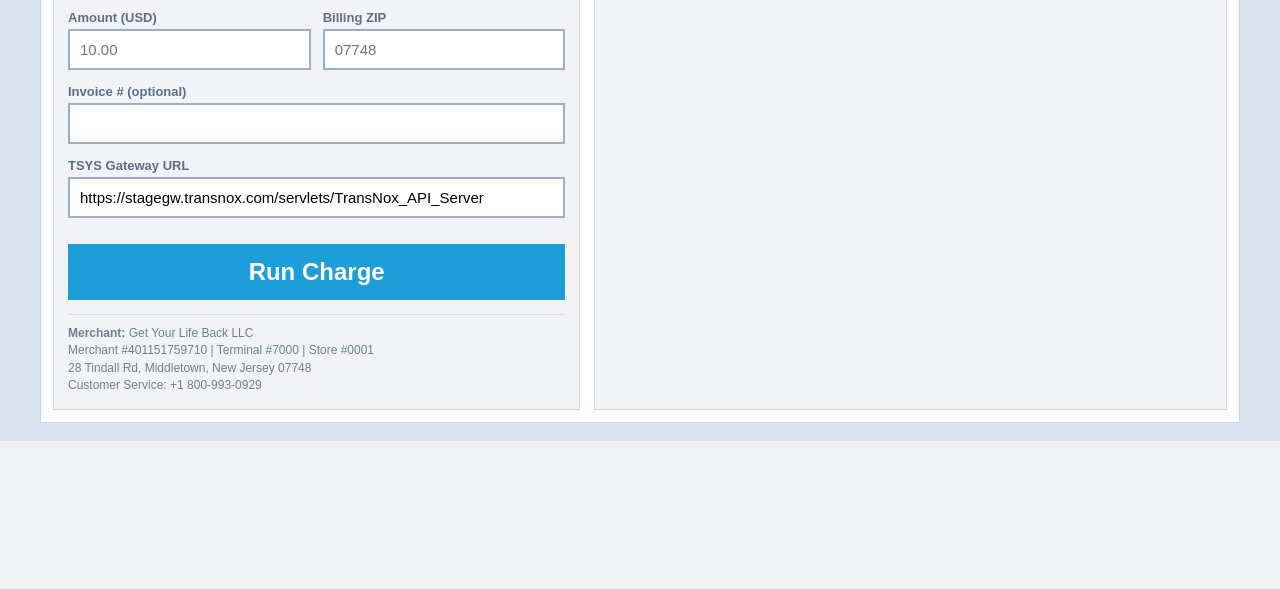
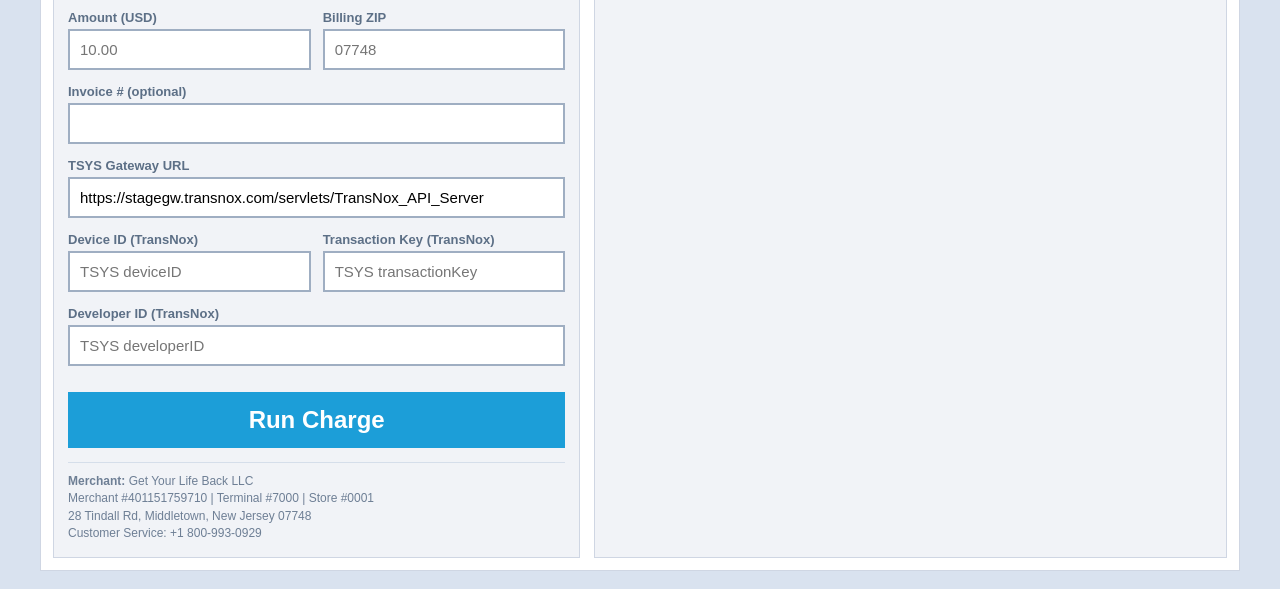
Before and after one commit to utkutepe3-cell/devasa, a PHP site: page /tsys_virtual_terminal.php in a window 1280 px wide. Shown: the part 371-960 px from the top of the page. Before the commit the page ends 812 px from the top, so only its background shows below. Run offline with PHP 8.4, Linux system fonts and the light colour scheme.

Commit message:
Switch TransNox XML to API v3 Sale/Auth/Void/Return schema
Co-authored-by: utkutepe3-cell <utkutepe3-cell@users.noreply.github.com>

```diff
--- a/tsys_virtual_terminal.php
+++ b/tsys_virtual_terminal.php
@@ -37,12 +37,18 @@ $merchantConfig = [
 
 $defaultGatewayUrl = 'https://stagegw.transnox.com/servlets/TransNox_API_Server';
 $gatewayUrl = trim((string) ($_POST['gateway_url'] ?? getenv('TSYS_API_URL') ?: $defaultGatewayUrl));
+$transNoxDeviceId = trim((string) ($_POST['transnox_device_id'] ?? getenv('TSYS_DEVICE_ID') ?: ''));
+$transNoxTransactionKey = trim((string) ($_POST['transnox_transaction_key'] ?? getenv('TSYS_TRANSACTION_KEY') ?: ''));
+$transNoxDeveloperId = trim((string) ($_POST['transnox_developer_id'] ?? getenv('TSYS_DEVELOPER_ID') ?: ''));
 
 $apiConfig = [
     // Canli/sandbox endpointi: form alani > environment > fallback.
     'baseUrl' => rtrim($gatewayUrl, '/'),
     'apiKey' => (string) getenv('TSYS_API_KEY'),
     'apiSecret' => (string) getenv('TSYS_API_SECRET'),
+    'transnoxDeviceId' => $transNoxDeviceId,
+    'transnoxTransactionKey' => $transNoxTransactionKey,
+    'transnoxDeveloperId' => $transNoxDeveloperId,
     'timeout' => 45,
 ];
 
@@ -286,62 +292,46 @@ function isTransNoxGatewayUrl(string $url): bool
 function buildTransNoxXmlRequest(array $payload, array $apiConfig): string
 {
     $rootMap = [
-        'sale' => 'SaleRequest',
-        'auth' => 'AuthRequest',
-        'void' => 'VoidRequest',
-        'refund' => 'ReturnRequest',
+        'sale' => 'Sale',
+        'auth' => 'Auth',
+        'void' => 'Void',
+        'refund' => 'Return',
     ];
 
     $transactionType = (string) ($payload['transactionType'] ?? 'sale');
-    $rootNode = $rootMap[$transactionType] ?? 'SaleRequest';
+    $rootNode = $rootMap[$transactionType] ?? 'Sale';
+    [$deviceId, $transactionKey, $developerId] = resolveTransNoxCredentials($payload, $apiConfig);
 
     $doc = new DOMDocument('1.0', 'UTF-8');
     $doc->formatOutput = false;
     $root = $doc->createElement($rootNode);
     $doc->appendChild($root);
 
+    appendXmlValue($doc, $root, 'deviceID', $deviceId);
+    appendXmlValue($doc, $root, 'transactionKey', $transactionKey);
+
     if (in_array($transactionType, ['sale', 'auth'], true)) {
-        $customerData = $doc->createElement('CustomerData');
-        $accountInfo = $doc->createElement('AccountInfo');
-        $cardInfo = $doc->createElement('CardInfo');
-        appendXmlValue($doc, $cardInfo, 'CCNum', (string) ($payload['paymentMethod']['cardNumber'] ?? ''));
-        appendXmlValue($doc, $cardInfo, 'CCMo', (string) ($payload['paymentMethod']['expirationMonth'] ?? ''));
-        appendXmlValue($doc, $cardInfo, 'CCYr', (string) ($payload['paymentMethod']['expirationYear'] ?? ''));
-        appendXmlValue($doc, $cardInfo, 'CVV2', (string) ($payload['paymentMethod']['cvv'] ?? ''));
-        $accountInfo->appendChild($cardInfo);
-        $customerData->appendChild($accountInfo);
-
-        $billingZip = (string) ($payload['paymentMethod']['billingZip'] ?? '');
-        if ($billingZip !== '') {
-            $billingAddress = $doc->createElement('BillingAddress');
-            appendXmlValue($doc, $billingAddress, 'Zip', $billingZip);
-            $customerData->appendChild($billingAddress);
-        }
-
-        $root->appendChild($customerData);
-    }
-
-    $transactionData = $doc->createElement('TransactionData');
-    appendXmlValue($doc, $transactionData, 'VendorId', resolveVendorId($payload, $apiConfig));
-    appendXmlValue($doc, $transactionData, 'VendorPassword', resolveVendorPassword($payload, $apiConfig));
-    appendXmlValue($doc, $transactionData, 'MerchantNumber', (string) ($payload['merchant']['merchantNumber'] ?? ''));
-    appendXmlValue($doc, $transactionData, 'VNumber', (string) ($payload['merchant']['vNumber'] ?? ''));
-    appendXmlValue($doc, $transactionData, 'StoreNumber', (string) ($payload['merchant']['storeNumber'] ?? ''));
-    appendXmlValue($doc, $transactionData, 'TerminalNumber', (string) ($payload['merchant']['terminalNumber'] ?? ''));
-    appendXmlValue($doc, $transactionData, 'Chain', (string) ($payload['merchant']['chain'] ?? ''));
-    appendXmlValue($doc, $transactionData, 'InvoiceNumber', (string) ($payload['invoiceNumber'] ?? ''));
-
-    if (isset($payload['amount'])) {
-        appendXmlValue($doc, $transactionData, 'TransactionAmount', (string) $payload['amount']);
+        appendXmlValue($doc, $root, 'cardDataSource', 'INTERNET');
+        appendXmlValue($doc, $root, 'transactionAmount', (string) ($payload['amount'] ?? ''));
+        appendXmlValue($doc, $root, 'cardNumber', (string) ($payload['paymentMethod']['cardNumber'] ?? ''));
+        appendXmlValue($doc, $root, 'expirationDate', buildTransNoxExpiry((string) ($payload['paymentMethod']['expirationMonth'] ?? ''), (string) ($payload['paymentMethod']['expirationYear'] ?? '')));
+        appendXmlValue($doc, $root, 'cvv2', (string) ($payload['paymentMethod']['cvv'] ?? ''));
+        appendXmlValue($doc, $root, 'addressLine1', (string) ($payload['merchant']['address']['street'] ?? ''));
+        appendXmlValue($doc, $root, 'zip', (string) (($payload['paymentMethod']['billingZip'] ?? '') ?: ($payload['merchant']['address']['zip'] ?? '')));
+        appendXmlValue($doc, $root, 'externalReferenceID', resolveExternalReferenceId($payload));
     }
 
     if (in_array($transactionType, ['void', 'refund'], true)) {
-        // Referans bazli islemlerde yaygin alan adlari.
-        appendXmlValue($doc, $transactionData, 'PNRef', (string) ($payload['originalTransactionId'] ?? ''));
-        appendXmlValue($doc, $transactionData, 'TransactionId', (string) ($payload['originalTransactionId'] ?? ''));
+        appendXmlValue($doc, $root, 'transactionID', (string) ($payload['originalTransactionId'] ?? ''));
+        if (isset($payload['amount'])) {
+            appendXmlValue($doc, $root, 'transactionAmount', (string) $payload['amount']);
+        }
+        if ($transactionType === 'void') {
+            appendXmlValue($doc, $root, 'voidReason', 'POST_AUTH_USER_DECLINE');
+        }
     }
 
-    $root->appendChild($transactionData);
+    appendXmlValue($doc, $root, 'developerID', $developerId);
     return $doc->saveXML() ?: '';
 }
 
@@ -370,10 +360,58 @@ function resolveVendorPassword(array $payload, array $apiConfig): string
     return (string) ($payload['merchant']['vNumber'] ?? '');
 }
 
+function resolveTransNoxCredentials(array $payload, array $apiConfig): array
+{
+    $deviceId = trim((string) ($apiConfig['transnoxDeviceId'] ?? ''));
+    $transactionKey = trim((string) ($apiConfig['transnoxTransactionKey'] ?? ''));
+    $developerId = trim((string) ($apiConfig['transnoxDeveloperId'] ?? ''));
+
+    if ($deviceId === '') {
+        $deviceId = (string) (($payload['merchant']['storeNumber'] ?? '') . ($payload['merchant']['terminalNumber'] ?? ''));
+    }
+    if ($transactionKey === '') {
+        $transactionKey = (string) ($apiConfig['apiKey'] ?: ($payload['merchant']['merchantNumber'] ?? ''));
+    }
+    if ($developerId === '') {
+        $developerId = (string) ($apiConfig['apiSecret'] ?: ($payload['merchant']['vNumber'] ?? ''));
+    }
+
+    return [$deviceId, $transactionKey, $developerId];
+}
+
+function resolveExternalReferenceId(array $payload): string
+{
+    $invoice = trim((string) ($payload['invoiceNumber'] ?? ''));
+    if ($invoice !== '') {
+        return $invoice;
+    }
+    return 'INV-' . date('YmdHis');
+}
+
+function buildTransNoxExpiry(string $month, string $year): string
+{
+    $month = str_pad(trim($month), 2, '0', STR_PAD_LEFT);
+    $year = trim($year);
+    if (strlen($year) === 4) {
+        $year = substr($year, 2);
+    }
+    return $month . '/' . $year;
+}
+
 function buildMaskedTransNoxXmlPreview(array $payload, array $apiConfig): string
 {
     $maskedPayload = maskRequestPayload($payload);
-    return buildTransNoxXmlRequest($maskedPayload, $apiConfig);
+    $maskedConfig = $apiConfig;
+    if (isset($maskedConfig['transnoxTransactionKey']) && $maskedConfig['transnoxTransactionKey'] !== '') {
+        $maskedConfig['transnoxTransactionKey'] = '***';
+    }
+    if (isset($maskedConfig['apiKey']) && $maskedConfig['apiKey'] !== '') {
+        $maskedConfig['apiKey'] = '***';
+    }
+    if (isset($maskedConfig['apiSecret']) && $maskedConfig['apiSecret'] !== '') {
+        $maskedConfig['apiSecret'] = '***';
+    }
+    return buildTransNoxXmlRequest($maskedPayload, $maskedConfig);
 }
 
 function parseExpiry(string $expiration): array
@@ -670,6 +708,38 @@ function array_filter_recursive(array $data): array
                         placeholder="https://stagegw.transnox.com/servlets/TransNox_API_Server"
                     >
                 </div>
+                <div class="row-2">
+                    <div class="field">
+                        <label for="transnox_device_id">Device ID (TransNox)</label>
+                        <input
+                            id="transnox_device_id"
+                            name="transnox_device_id"
+                            type="text"
+                            value="<?= htmlspecialchars((string) $apiConfig['transnoxDeviceId']) ?>"
+                            placeholder="TSYS deviceID"
+                        >
+                    </div>
+                    <div class="field">
+                        <label for="transnox_transaction_key">Transaction Key (TransNox)</label>
+                        <input
+                            id="transnox_transaction_key"
+                            name="transnox_transaction_key"
+                            type="password"
+                            value="<?= htmlspecialchars((string) $apiConfig['transnoxTransactionKey']) ?>"
+                            placeholder="TSYS transactionKey"
+                        >
+                    </div>
+                </div>
+                <div class="field">
+                    <label for="transnox_developer_id">Developer ID (TransNox)</label>
+                    <input
+                        id="transnox_developer_id"
+                        name="transnox_developer_id"
+                        type="text"
+                        value="<?= htmlspecialchars((string) $apiConfig['transnoxDeveloperId']) ?>"
+                        placeholder="TSYS developerID"
+                    >
+                </div>
 
                 <button class="cta" id="action-button" type="submit">Run Charge</button>
             </form>
```
